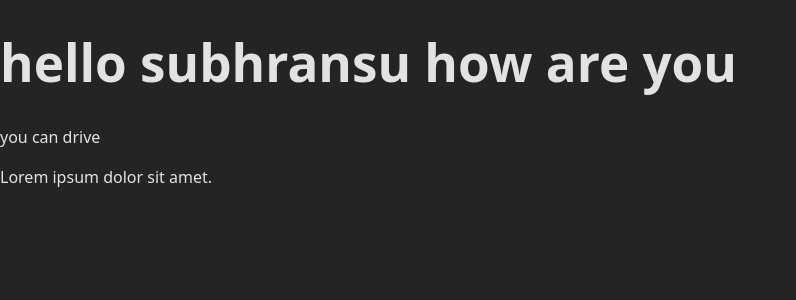
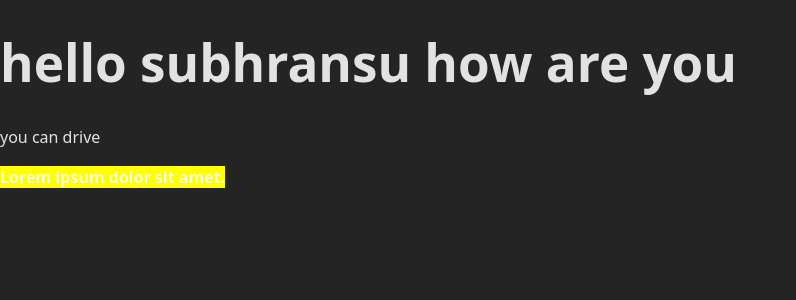
Before and after one commit to subhransusubhadarshansahoo/ReactJs, a React (Vite) app: page / in a window 1280 px wide. Shown: the top 300 px of the page, without its empty margins (0-796 px from the left). Built offline with nearby package versions, Linux system fonts and the light colour scheme.

Commit message:
use css in main.jsx

```diff
--- a/src/main.jsx
+++ b/src/main.jsx
@@ -16,7 +16,19 @@ let age=19
 
 // we can write any type of html using jsx
 
+
 // here we use className instead of class
+
+
+// we can add style in jsx as an object
+
+let styleval={
+  backgroundColor:"yellow",
+fontWeight:"bolder",
+
+  display:"inline"
+
+}
 root.render(
   <StrictMode>
     {/* <h1>hello subhransu how are you  {ans} </h1> */}
@@ -28,7 +40,7 @@ root.render(
      <>
    {name&&exp}
    {age>=18?<p>you can drive</p>:<p>you can not drive </p>}
-    <p>Lorem ipsum dolor sit amet.</p>
+    <p style={styleval}>Lorem ipsum dolor sit amet.</p>
      </>
   </StrictMode>
 )
```
